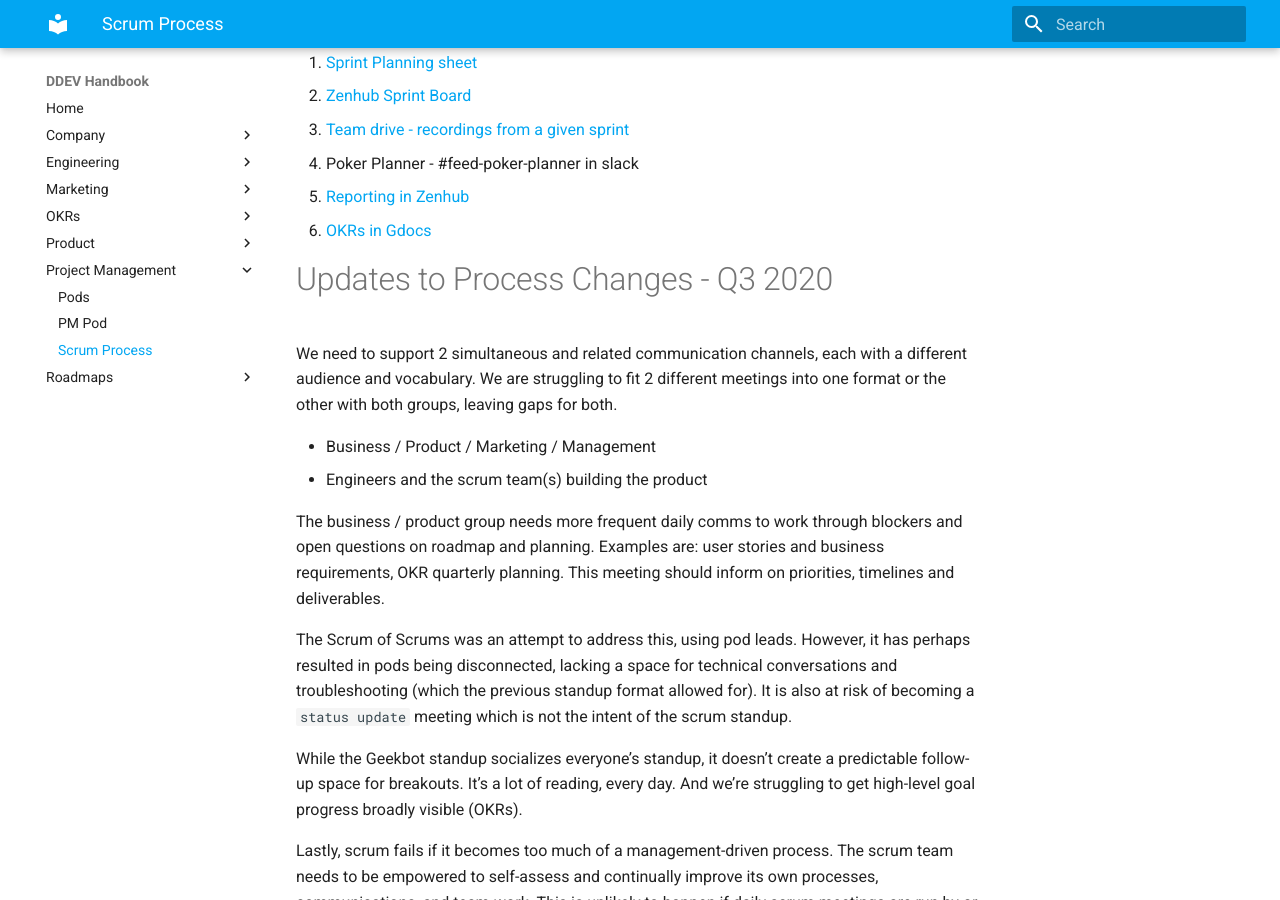
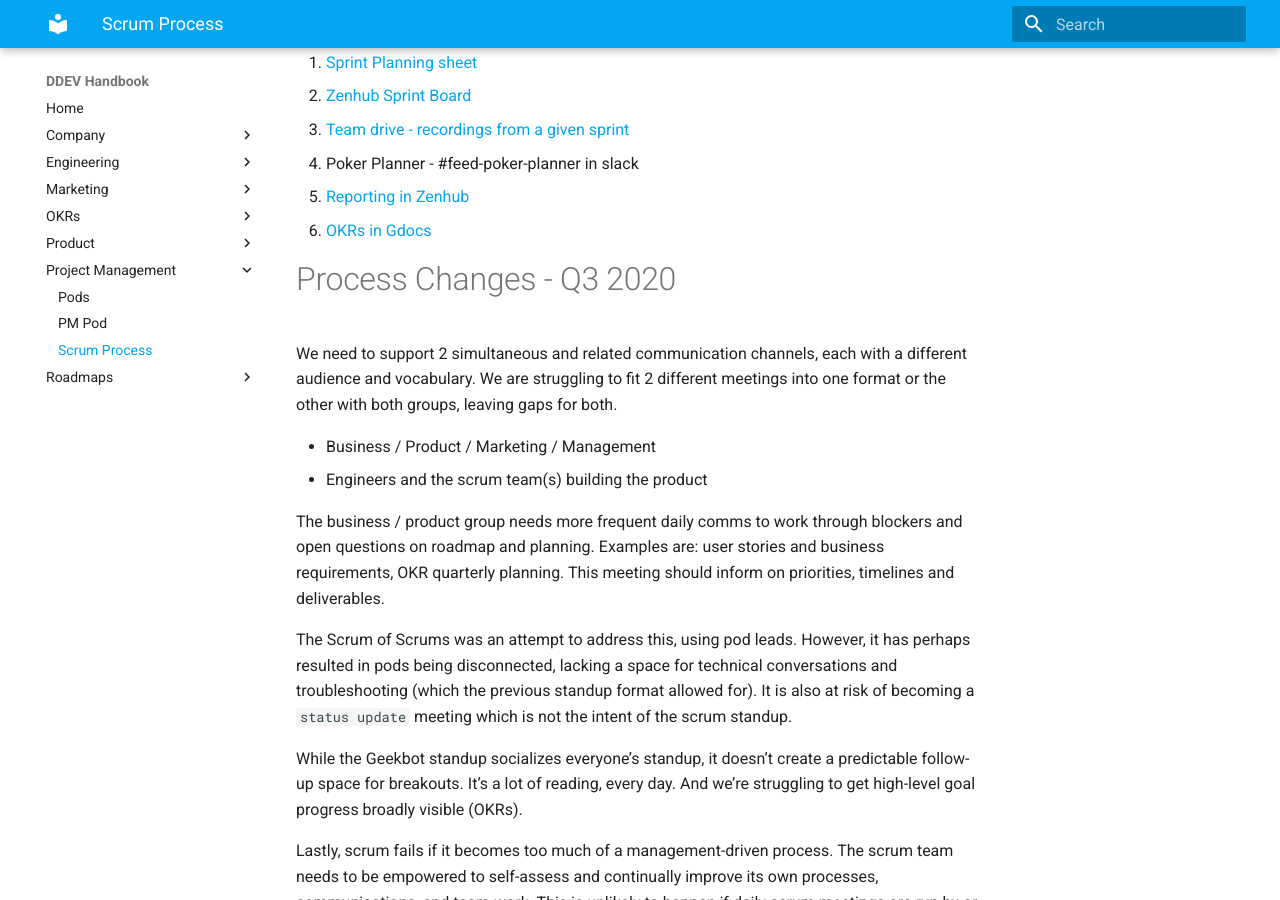
Before and after one commit to fru-io/handbook, an MkDocs documentation site: the page built from docs/project-management/scrum.md, in a window 1280 px wide and 900 px high, scrolled down 573 px. Built offline with MkDocs 1.6.1 and Material for MkDocs 9.7.7, drawn with Linux system fonts in a browser that asks for light colours.

Commit message:
Update scrum.md
copyedit

```diff
--- a/docs/project-management/scrum.md
+++ b/docs/project-management/scrum.md
@@ -26,7 +26,7 @@ Each sprint consists of the following recurring meetings:
 6. [OKRs in Gdocs](https://docs.google.com/spreadsheets/d/1EOsHMUsr4KxDw19oMXGypGzunC7jyy2aXe1HUeLLhCk/edit#gid=1399614669)
 
 
-# Updates to Process Changes - Q3 2020
+# Process Changes - Q3 2020
 We need to support 2 simultaneous and related communication channels, each with a different audience and vocabulary. We are struggling to fit 2 different meetings into one format or the other with both groups, leaving gaps for both.
 
 - Business / Product / Marketing / Management
```
